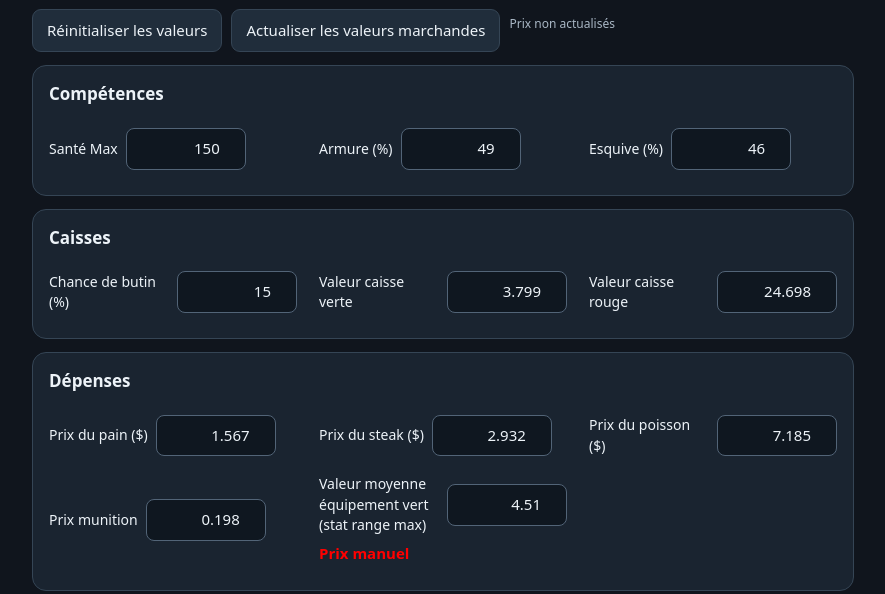
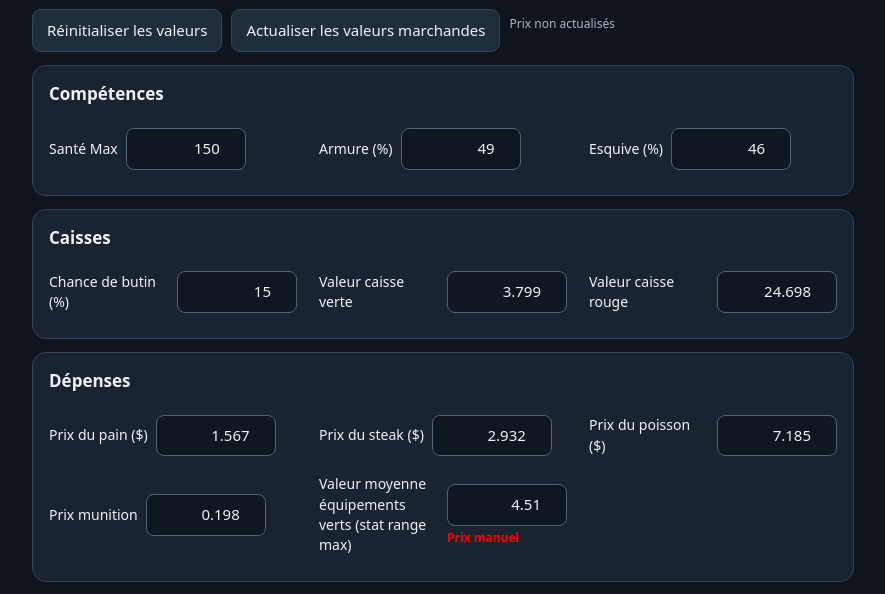
Before and after one commit to Edgarinhoho/warera-pain-simulator, a plain HTML site: page index.html in a window 1280 px wide. Shown: the part 197-791 px from the top of the page, without its empty margins (197-1082 px from the left). Drawn offline with Linux system fonts and the light colour scheme.

Commit message:
Update equipment value label and input structure

```diff
--- a/index.html
+++ b/index.html
@@ -114,9 +114,13 @@ gap:8px;
   </div>
 
   <div class="field">
-  <label for="equip">Valeur moyenne équipement vert (stat range max)</label>
-  <input id="equip" type="number" step="any" value="4.51">
-  <span style="display:block; color:red; font-weight:bold;">Prix manuel</span>
+  <label for="equip">Valeur moyenne équipements verts (stat range max)</label>
+  <div>
+    <input id="equip" type="number" step="any" value="4.51">
+    <div style="color:red; font-weight:bold; font-size:12px; margin-top:3px;">
+      Prix manuel
+    </div>
+  </div>
 </div>
 </section>
 
```
